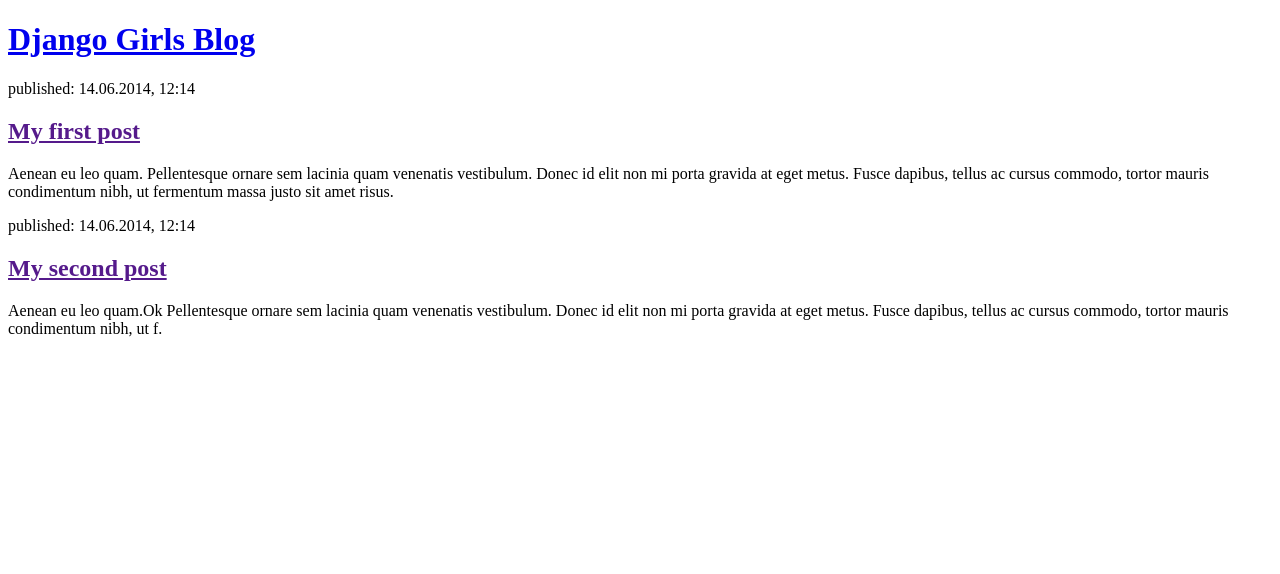
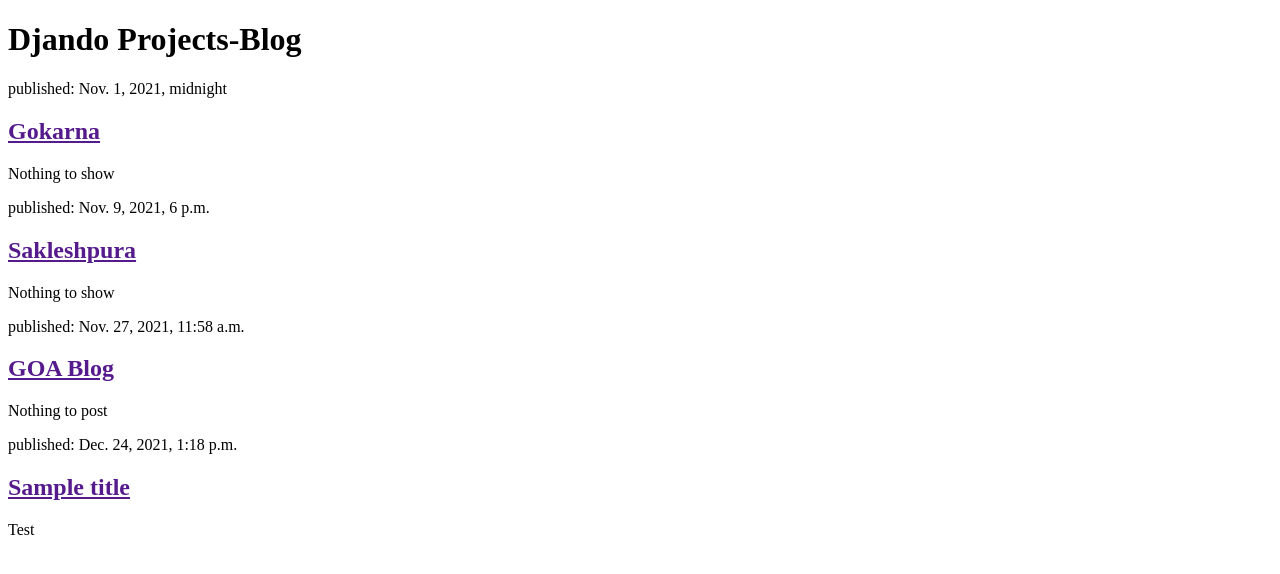
Before and after one commit to Rohith1455/my-first-blog, a Django app: page / in a window 1280 px wide. Shown: the top 574 px of the page. Run offline with Django 3.2, Linux system fonts and the light colour scheme; data comes from the database, SQL or seed files in the repository; both versions use the stored data as it was after the commit.

Commit message:
Modified templates to display posts from database

```diff
--- a/blog/templates/blog/post_list.html
+++ b/blog/templates/blog/post_list.html
@@ -4,20 +4,15 @@
         <title>Django Girls blog</title>
     </head>
     <body>
-        <header>
-            <h1><a href="/">Django Girls Blog</a></h1>
-        </header>
-
-        <article>
-            <time>published: 14.06.2014, 12:14</time>
-            <h2><a href="">My first post</a></h2>
-            <p>Aenean eu leo quam. Pellentesque ornare sem lacinia quam venenatis vestibulum. Donec id elit non mi porta gravida at eget metus. Fusce dapibus, tellus ac cursus commodo, tortor mauris condimentum nibh, ut fermentum massa justo sit amet risus.</p>
-        </article>
-
-        <article>
-            <time>published: 14.06.2014, 12:14</time>
-            <h2><a href="">My second post</a></h2>
-            <p>Aenean eu leo quam.Ok Pellentesque ornare sem lacinia quam venenatis vestibulum. Donec id elit non mi porta gravida at eget metus. Fusce dapibus, tellus ac cursus commodo, tortor mauris condimentum nibh, ut f.</p>
-        </article>
+        <h1>Djando Projects-Blog</h1>
+        <div>
+            {% for post in posts %}
+    <article>
+        <time>published: {{ post.published_date }}</time>
+        <h2><a href="">{{ post.title }}</a></h2>
+        <p>{{ post.text|linebreaksbr }}</p>
+    </article>
+{% endfor %}
+        </div>
     </body>
 </html>
--- a/blog/views.py
+++ b/blog/views.py
@@ -1,5 +1,8 @@
 from django.shortcuts import render
+from .models import Post
+from django.utils import timezone
 
 # Create your views here.
 def post_list(request):
-    return render(request, 'blog/post_list.html', {})
+    posts = Post.objects.filter(published_date__lte=timezone.now()).order_by('published_date')
+    return render(request, 'blog/post_list.html', {'posts':posts})
```
Also changed, not shown: db.sqlite3.
